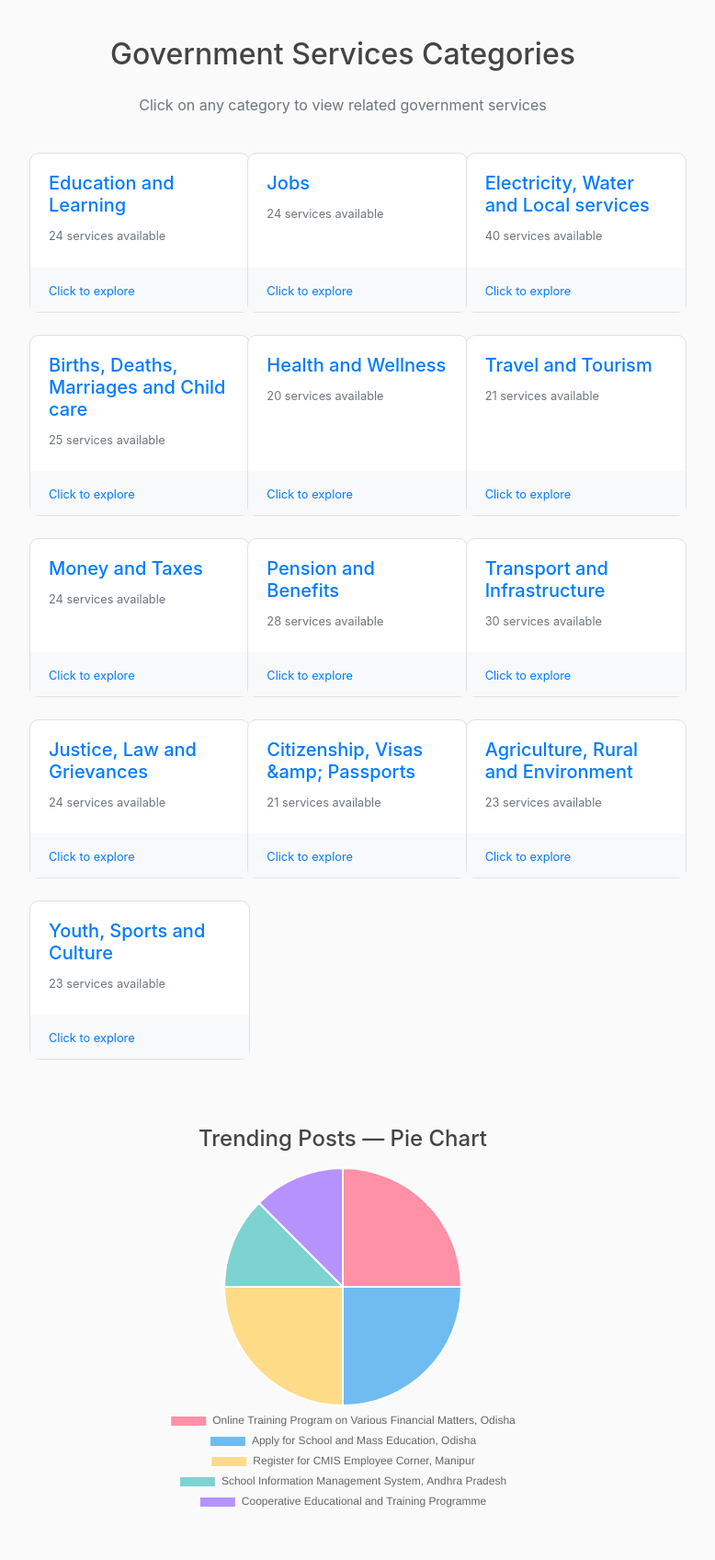
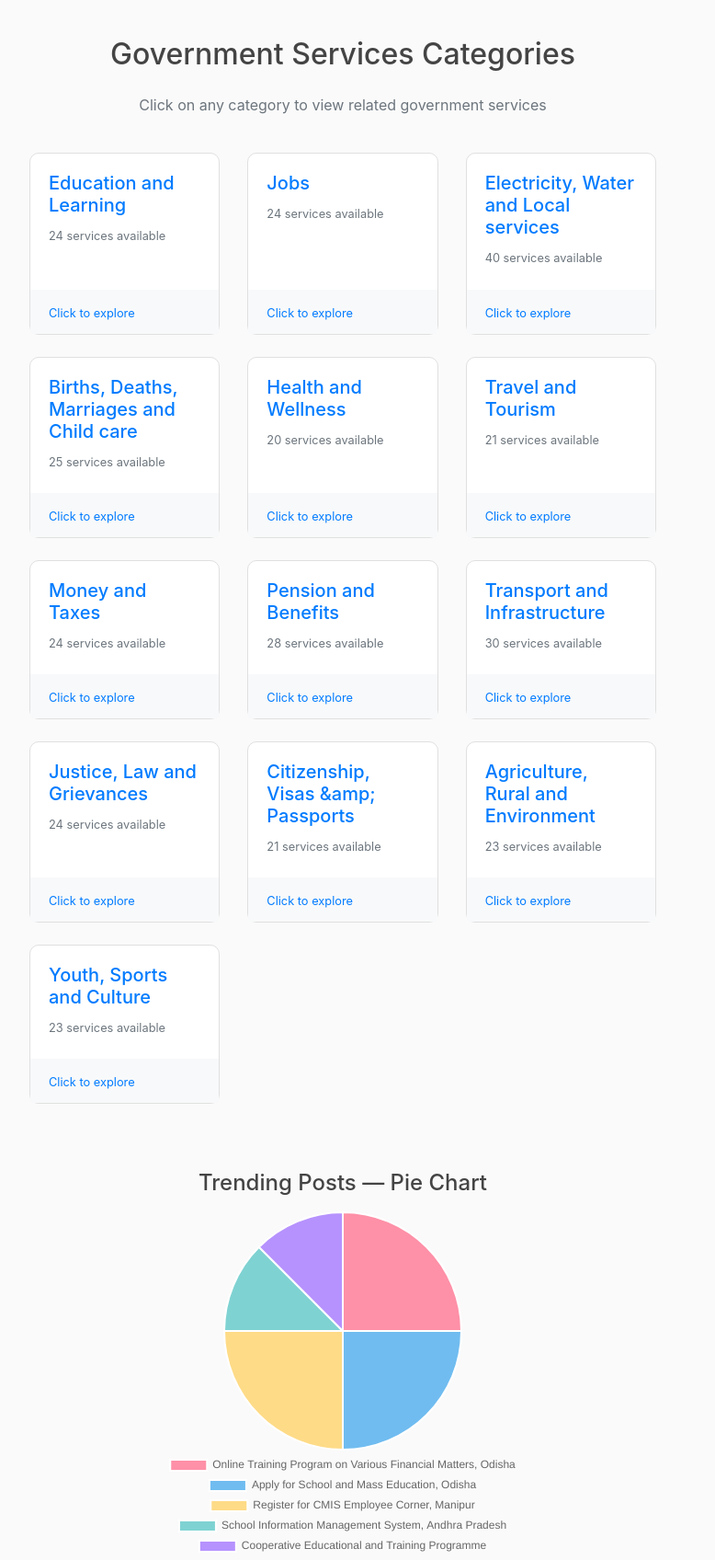
Before and after one commit to shankchireyil/civicease, a Flask app: page /home in a window 1280 px wide. Shown: the part 56-1752 px from the top of the page at 92% size, without its empty margins (77-855 px from the left). Before the commit the page ends 1695 px from the top, so only its background shows below. Run offline with Flask 3, Linux system fonts and the light colour scheme; a user stored in the database is signed in; some libraries are stand-ins or nearby versions.

Commit message:
Adjusted the gaps between cards

```diff
--- a/flaskblog/templates/home.html
+++ b/flaskblog/templates/home.html
@@ -12,7 +12,7 @@
     <!-- CATEGORY GRID (3 per row) -->
     <div class="row px-4">
         {% for category in categories %}
-        <div class="col-lg-4 col-md-6 col-sm-12 mb-4">
+        <div class="col-lg-4 col-md-6 col-sm-12 mb-4 d-flex justify-content-center">
 
             <!-- ENTIRE CARD CLICKABLE -->
             <div class="card h-100 shadow-sm category-card"
@@ -55,7 +55,7 @@
 <script>
     const pieCtx = document.getElementById('trendingPieChart');
 
-    const postUrls = {{ top_posts | map(attribute=0) | map(attribute='id') | list | tojson }};
+    const postUrls = {{ top_posts | map(attribute = 0) | map(attribute = 'id') | list | tojson }};
 
     const trendingPieChart = new Chart(pieCtx, {
         type: 'pie',
@@ -75,7 +75,7 @@
         },
     options: {
         responsive: true,
-            plugins: { legend: { position: 'bottom' }},
+            plugins: { legend: { position: 'bottom' } },
         onClick: (evt, elements) => {
             if (elements.length > 0) {
                 const index = elements[0].index;
@@ -91,13 +91,13 @@
     /* CATEGORY CARD HOVER EFFECT */
     .category-card:hover {
         transform: translateY(-5px);
-        box-shadow: 0 4px 15px rgba(0,0,0,0.15) !important;
+        box-shadow: 0 4px 15px rgba(0, 0, 0, 0.15) !important;
     }
 
     .category-card {
         border: 1px solid #e0e0e0;
         border-radius: 10px;
-        min-width: 240px;
+        min-width: 100%;
     }
 
     .category-card h5 {
```
Lines whose indentation alone changed are shown as unchanged.
